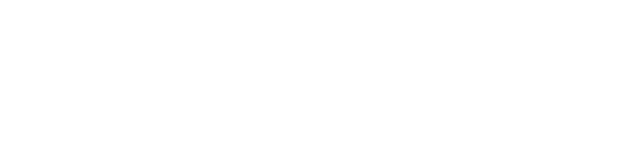
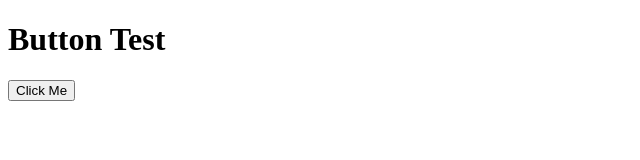
Before and after one commit to yukkida-practice/project12a, a plain HTML site: page index.html in a window 1280 px wide. Shown: the whole page, without its empty margins (0-640 px from the left). Drawn offline with Linux system fonts and the light colour scheme.

Commit message:
Add button

```diff
--- a/index.html
+++ b/index.html
@@ -4,7 +4,8 @@
 <head></head>
 
 <body>
-
+    <h1>Button Test</h1>
+    <button>Click Me</button>
 </body>
 
 </html>
```
